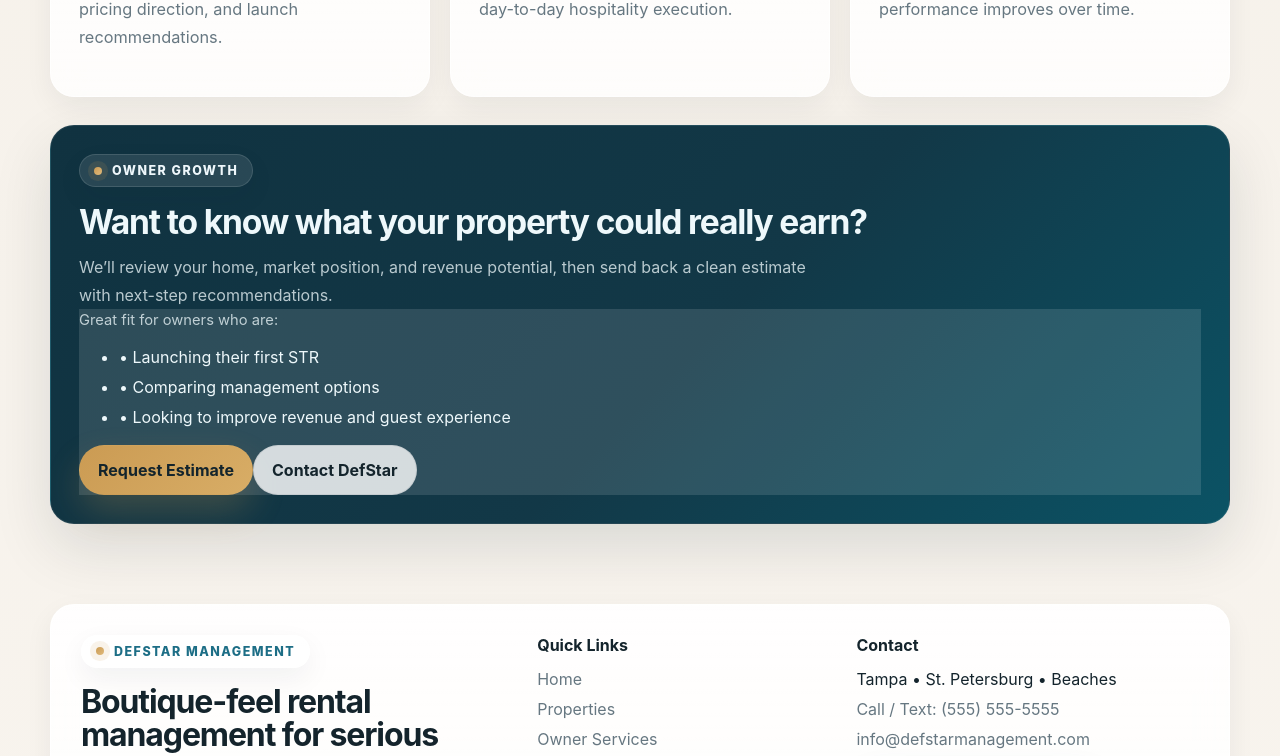
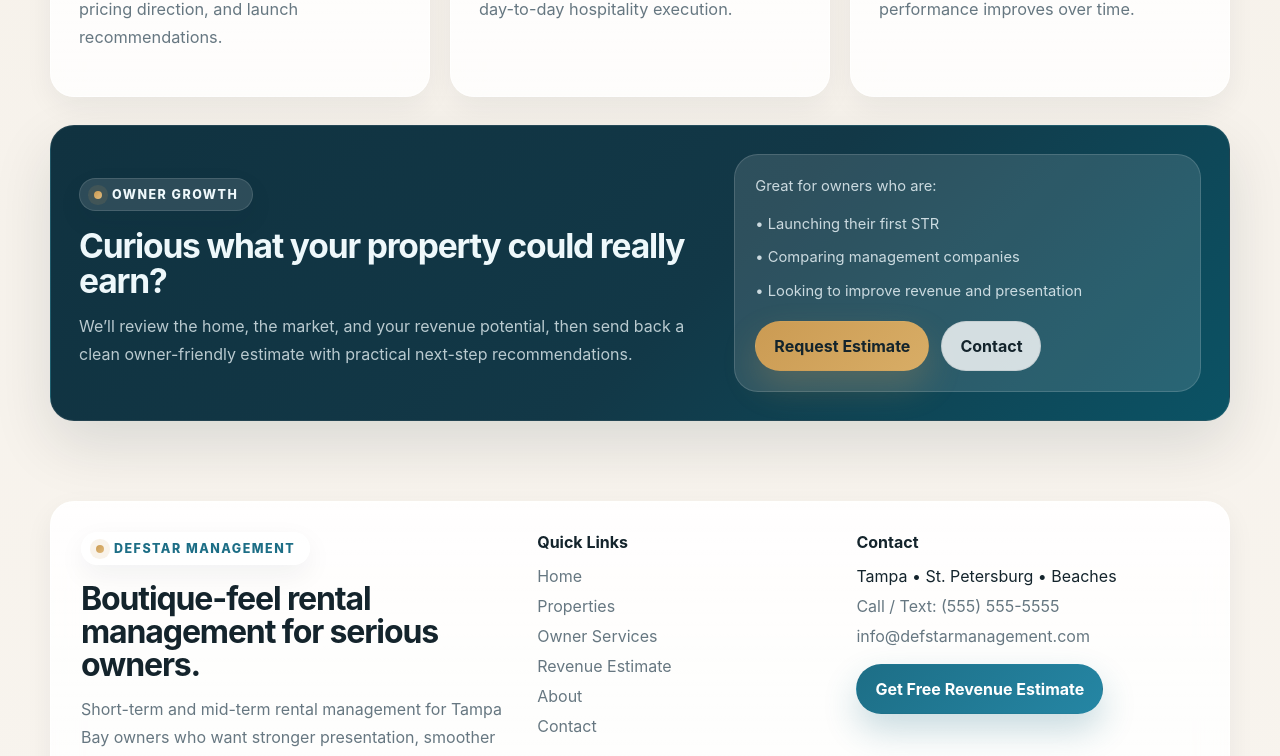
Before and after one commit to defazio75/Defstar, a Next.js app: page / in a window 1280 px wide. Shown: the part 3377-4133 px from the top of the page. Built offline with nearby package versions, Linux system fonts and the light colour scheme.

Commit message:
Revise CTA component structure and text
Refactor CTA component layout and content for clarity and style.

```diff
--- a/components/CTA.js
+++ b/components/CTA.js
@@ -2,50 +2,71 @@ import Link from "next/link";
 
 export default function CTA() {
   return (
-    <section className="card card-dark cta-banner">
+    <section className="card card-dark">
+      <div
+        style={{
+          display: "grid",
+          gridTemplateColumns: "minmax(0, 1.15fr) minmax(240px, 0.85fr)",
+          gap: 24,
+          alignItems: "center",
+        }}
+      >
         <div>
           <div
             className="eyebrow"
             style={{
-            background: "rgba(255,255,255,0.1)",
-            color: "#eef7fb",
+              background: "rgba(255,255,255,0.12)",
+              color: "#eef8fb",
               borderColor: "rgba(255,255,255,0.12)",
             }}
           >
             Owner growth
           </div>
+
           <h2 className="section-title" style={{ marginTop: 18 }}>
-          Want to know what your property could really earn?
+            Curious what your property could really earn?
           </h2>
+
           <p className="section-copy" style={{ marginTop: 14 }}>
-          We’ll review your home, market position, and revenue potential, then send back a clean
-          estimate with next-step recommendations.
+            We’ll review the home, the market, and your revenue potential, then send
+            back a clean owner-friendly estimate with practical next-step recommendations.
           </p>
         </div>
 
         <div
-        className="glass-card"
           style={{
+            borderRadius: 24,
+            padding: 20,
             background: "rgba(255,255,255,0.12)",
-          borderColor: "rgba(255,255,255,0.14)",
+            border: "1px solid rgba(255,255,255,0.14)",
           }}
         >
-        <p className="small" style={{ margin: 0 }}>
-          Great fit for owners who are:
-        </p>
-        <ul className="list-reset" style={{ display: "grid", gap: 10, marginTop: 14 }}>
-          <li>• Launching their first STR</li>
-          <li>• Comparing management options</li>
-          <li>• Looking to improve revenue and guest experience</li>
-        </ul>
+          <div className="small" style={{ color: "rgba(238,248,251,0.82)" }}>
+            Great for owners who are:
+          </div>
 
-        <div className="cta-actions" style={{ marginTop: 18 }}>
+          <div
+            style={{
+              display: "grid",
+              gap: 10,
+              marginTop: 14,
+              color: "rgba(238,248,251,0.82)",
+            }}
+            className="small"
+          >
+            <div>• Launching their first STR</div>
+            <div>• Comparing management companies</div>
+            <div>• Looking to improve revenue and presentation</div>
+          </div>
+
+          <div className="btn-row" style={{ marginTop: 18 }}>
             <Link href="/revenue-estimate" className="btn btn-gold">
               Request Estimate
             </Link>
             <Link href="/contact" className="btn btn-secondary">
-            Contact DefStar
+              Contact
             </Link>
+          </div>
         </div>
       </div>
     </section>
```
Lines whose indentation alone changed are shown as unchanged.
